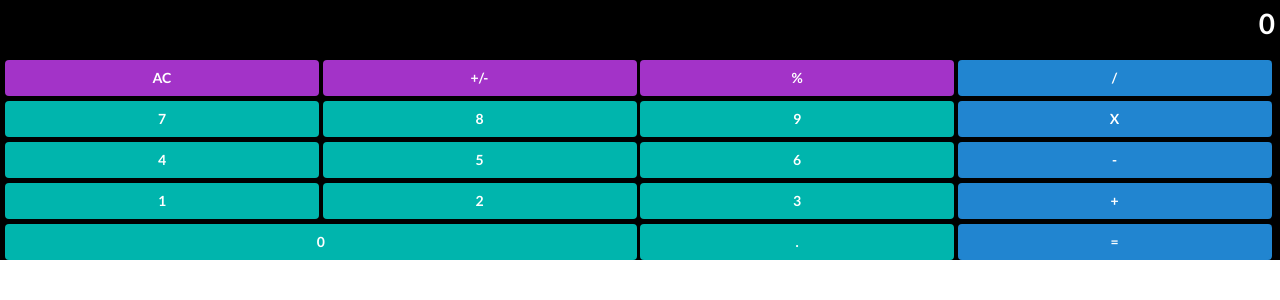
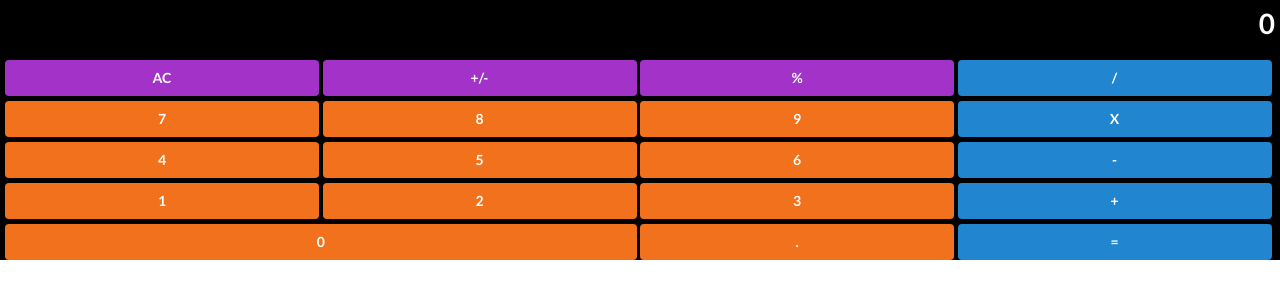
Before and after one commit to gasb150/Calculator, a React (Create React App) app: page / in a window 1280 px wide. Shown: the top 300 px of the page. Built offline with nearby package versions, Linux system fonts and the light colour scheme.

Commit message:
Import calculate

```diff
--- a/src/components/App.js
+++ b/src/components/App.js
@@ -1,6 +1,8 @@
+/* eslint-disable no-unused-vars */
 import React from 'react';
 import ButtonPanel from './ButtonPanel';
 import Display from './Display';
+import Calculator from '../logic/calculate';
 
 const result = '0';
 const App = () => (
--- a/src/components/Button.js
+++ b/src/components/Button.js
@@ -3,7 +3,7 @@ import PropTypes from 'prop-types';
 
 const Button = (props) => {
   const { buttonName, type } = props;
-  let color = 'teal';
+  let color = 'orange';
   if (type === 'sp') {
     color = 'purple';
   } if (type === 'op') {
```
